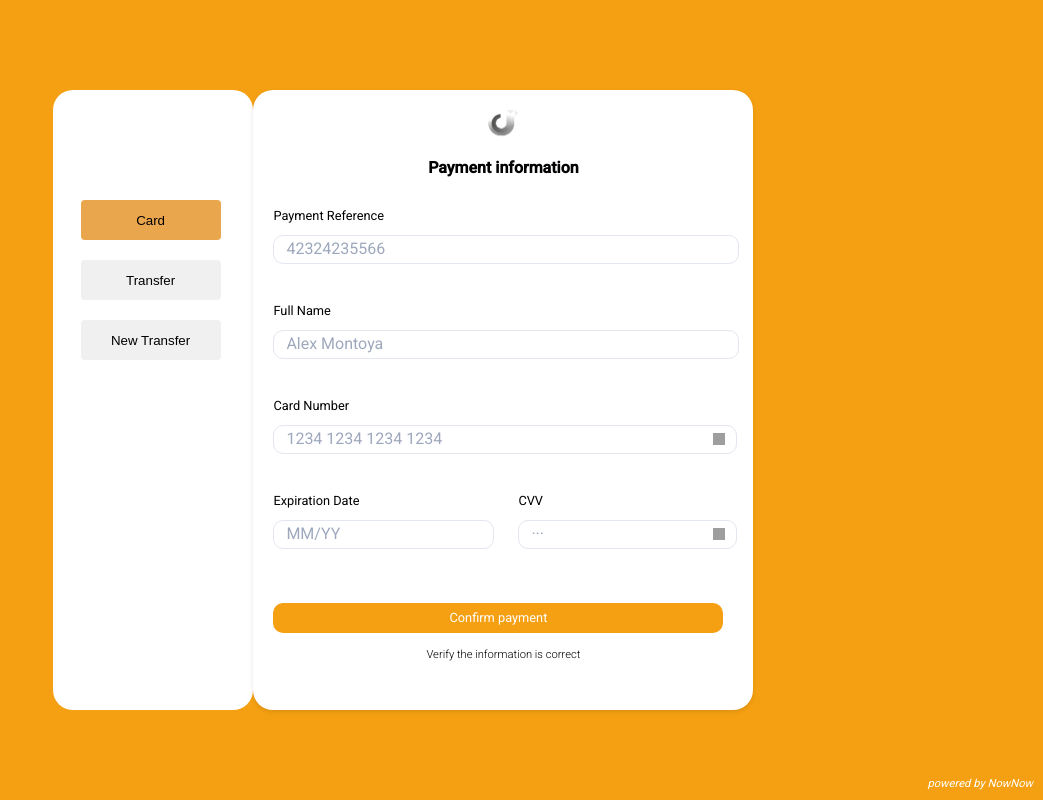
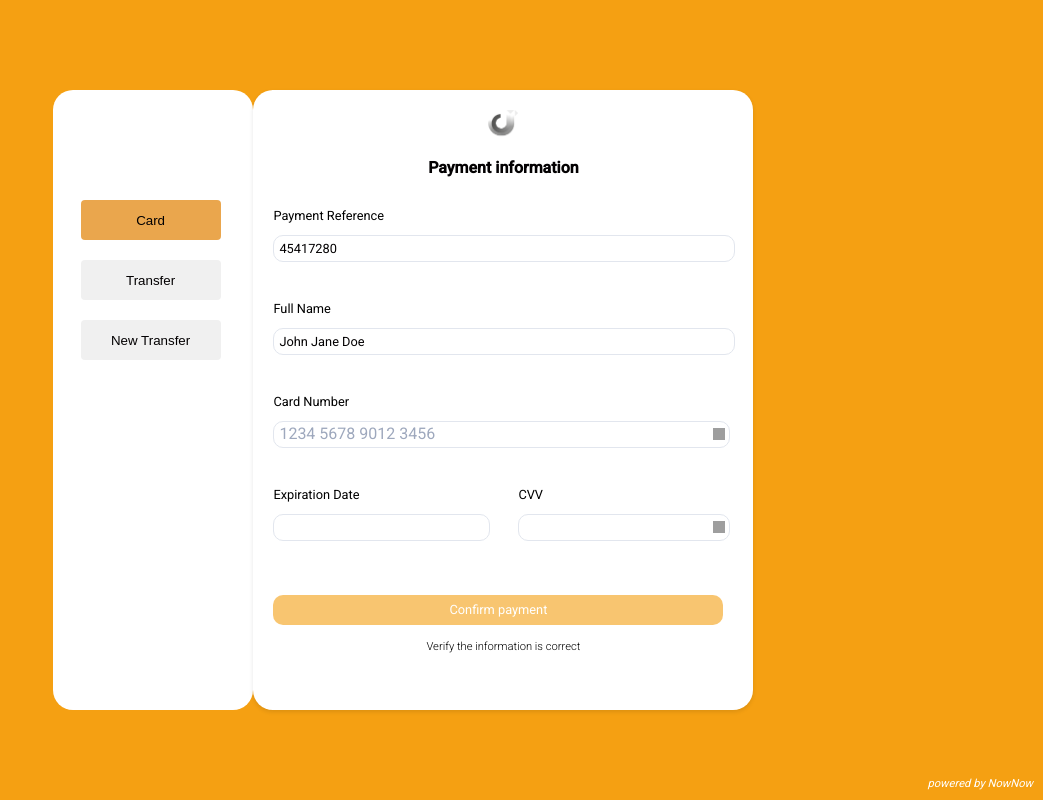
Before and after one commit to Greg-nownow/paystack-web-app, an Angular app: page /card in a window 1280 px wide. Shown: the whole page, without its empty margins (237-1280 px from the left). Built offline with nearby package versions, Linux system fonts and the light colour scheme; grey boxes are pictures that could not be loaded.

Commit message:
added security

```diff
--- a/src/app/card/card.component.html
+++ b/src/app/card/card.component.html
@@ -15,47 +15,77 @@
       <img src="assets/icons/contec-logo.png" style="width: 30px;" class="logo" />
       <h1 style="font-size: 1rem;">Payment information</h1>
     </div>
-    <form style="margin-top: 20px;">
+    <form [formGroup]="cardForm" (ngSubmit)="initiatePayStack()" style="margin-top: 20px;">
       <div class="form-group" style="margin-bottom: 15px;">
         <label for="paymentReference" style="display: block; font-size: 0.8rem; margin-bottom: 2px;">Payment Reference</label>
-        <input style="width: calc(100% - 10px); height: 25px; font-size: 0.8rem; background-color: #ffffff;" type="text" id="paymentReference" class="empty" placeholder="42324235566" required />
+        <input formControlName="paymentReference"
+               type="text"
+               id="paymentReference"
+               autocomplete="off"
+               [class.invalid]="cardForm.get('paymentReference')?.invalid && cardForm.get('paymentReference')?.touched"/>
       </div>
 
       <div class="form-group" style="margin-bottom: 15px;">
-        <label for="full-name" style="display: block; font-size: 0.8rem; margin-bottom: 2px;">Full Name</label>
-        <input style="width: calc(100% - 10px); height: 25px; font-size: 0.8rem; background-color: #ffffff;" class="full-name empty" type="text" id="full-name" placeholder="Alex Montoya" required />
+        <label for="fullName">Full Name</label>
+        <input formControlName="fullName"
+               type="text"
+               id="fullName"
+               autocomplete="off"
+               [class.invalid]="cardForm.get('fullName')?.invalid && cardForm.get('fullName')?.touched"/>
       </div>
 
       <div class="form-group" style="margin-bottom: 15px;">
-        <label for="card-number" style="display: block; font-size: 0.8rem; margin-bottom: 2px;">Card Number</label>
+        <label for="cardNumber">Card Number</label>
         <div style="position: relative; width: 100%;">
-          <input style="width: calc(100% - 35px); height: 25px; font-size: 0.8rem; padding-right: 25px; background-color: #ffffff;" type="text" id="card-number" class="empty" placeholder="1234 1234 1234 1234" required />
-          <img style="position: absolute; right: 8px; top: 50%; transform: translateY(-50%);" id="card-icon" src="assets/icons/credit-card.png" height="12" width="12" />
+          <input formControlName="cardNumber"
+                 type="text"
+                 id="cardNumber"
+                 autocomplete="off"
+                 (input)="maskCardNumber($event)"
+                 placeholder="1234 5678 9012 3456"
+                 style="width: calc(100% - 35px); height: 25px; font-size: 0.8rem; padding-right: 25px; background-color: #ffffff;"
+                 [class.invalid]="cardForm.get('cardNumber')?.invalid && cardForm.get('cardNumber')?.touched"/>
+          <img src="assets/icons/credit-card.png" style="position: absolute; right: 8px; top: 50%; transform: translateY(-50%);" height="12" width="12" />
         </div>
       </div>
 
       <div style="display: flex; gap: 30px; margin-bottom: 15px;">
         <div class="form-group" style="flex: 1;">
-          <label for="expiration" style="display: block; font-size: 0.8rem; margin-bottom: 2px;">Expiration Date</label>
-          <input style="width: calc(100% - 10px); height: 25px; font-size: 0.8rem; background-color: #ffffff;" class="expiration-input empty" type="tel" id="expiration" minlength="5" maxlength="5" pattern="/{5}/" placeholder="MM/YY" required />
+          <label for="expirationDate">Expiration Date</label>
+          <input formControlName="expirationDate"
+                 type="text"
+                 id="expirationDate"
+                 autocomplete="off"
+                 (input)="formatExpiryDate($event)"
+                 [class.invalid]="cardForm.get('expirationDate')?.invalid && cardForm.get('expirationDate')?.touched"/>
         </div>
         <div class="form-group" style="flex: 1;">
           <label for="cvv" style="display: block; font-size: 0.8rem; margin-bottom: 2px;">CVV</label>
           <div style="position: relative; width: 100%;">
-            <input style="width: calc(100% - 35px); height: 25px; font-size: 0.8rem; padding-right: 25px; background-color: #ffffff;" class="cvv-input empty" type="tel" maxlength="3" placeholder="···" id="cvv" required />
-            <img style="position: absolute; right: 8px; top: 50%; transform: translateY(-50%);" id="info-icon" src="assets/icons/info.png" height="12" width="12" />
+            <input formControlName="cvv"
+                   type="password"
+                   id="cvv"
+                   maxlength="3"
+                   autocomplete="off"
+                   style="width: calc(100% - 35px); height: 25px; font-size: 0.8rem; padding-right: 25px; background-color: #ffffff;"
+                   [class.invalid]="cardForm.get('cvv')?.invalid && cardForm.get('cvv')?.touched"/>
+            <img src="assets/icons/info.png" style="position: absolute; right: 8px; top: 50%; transform: translateY(-50%);" height="12" width="12" />
           </div>
         </div>
       </div>
 
-      <button type="submit" class="confirm-payment" style="height: 30px; font-size: 0.8rem; width: calc(100% - 10px); margin-top: 15px;" (click)="initiatePayStack()">Confirm payment</button>
+      <button type="submit"
+              class="confirm-payment"
+              [disabled]="!cardForm.valid">
+        Confirm payment
+      </button>
     </form>
     <div class="verify-info" style="margin-top: 15px;">
-      <small style="font-size: 0.7rem;">Verify the information is correct</small>
+      <small  style="font-size: 0.7rem;">Verify the information is correct</small>
     </div>
   </div>
 </div>
 
-<div class="powered-by" style="font-size: 0.7rem;">
+<div class="powered-by"  style="font-size: 0.7rem;">
   powered by NowNow
 </div>
--- a/src/app/card/card.component.scss
+++ b/src/app/card/card.component.scss
@@ -60,3 +60,35 @@
   color: #fff;
   font-style: italic;
 }
+
+
+.invalid {
+  border-color: red;
+}
+
+input {
+  width: calc(100% - 10px);
+  height: 25px;
+  font-size: 0.8rem;
+  background-color: #ffffff;
+  padding: 0 5px;
+}
+
+label {
+  display: block;
+  font-size: 0.8rem;
+  margin-bottom: 2px;
+}
+
+.confirm-payment {
+  height: 30px;
+  font-size: 0.8rem;
+  width: calc(100% - 10px);
+  margin-top: 15px;
+  cursor: pointer;
+
+  &:disabled {
+    opacity: 0.6;
+    cursor: not-allowed;
+  }
+}
--- a/src/app/card/card.component.ts
+++ b/src/app/card/card.component.ts
@@ -1,24 +1,52 @@
-import { Component } from '@angular/core';
+import { Component, OnInit, OnDestroy } from '@angular/core';
+import { FormBuilder, FormGroup, ReactiveFormsModule, Validators } from '@angular/forms';
 import { Router } from '@angular/router';
 import { TabService } from '../services/tab.service';
+import { ToastService } from '../shared/services/toast.service';
 import { CommonModule } from '@angular/common';
-import { HttpClientModule } from '@angular/common/http';
-import PaystackPop from '@paystack/inline-js'
+// import { ToastService } from '../services/toast.service';
 
 @Component({
   selector: 'app-card',
-  imports: [CommonModule, HttpClientModule],
   templateUrl: './card.component.html',
-  styleUrl: './card.component.scss'
+  styleUrls: ['./card.component.scss'],
+  imports: [CommonModule, ReactiveFormsModule],
+  standalone: true
 })
-export class CardComponent {
+export class CardComponent implements OnInit, OnDestroy {
   activeTab$: any;
+  private readonly SESSION_TIMEOUT = 600000; // 10 minutes
+  private sessionTimer: any;
+  cardForm!: FormGroup;
 
-  constructor(private router: Router,
-    private tabService: TabService) {
 
-      this.activeTab$ = this.tabService.activeTab$;
-     }
+
+  constructor(
+    private router: Router,
+    private tabService: TabService,
+    private fb: FormBuilder,
+    private toastService: ToastService
+  ) {
+    this.activeTab$ = this.tabService.activeTab$;
+    this.initForm();
+
+  }
+
+
+  ngOnInit() {
+    this.startSessionTimer();
+    this.initializeFormDefaults();
+
+  }
+
+  ngOnDestroy() {
+    this.clearSensitiveData();
+    if (this.sessionTimer) {
+      clearTimeout(this.sessionTimer);
+    }
+  }
+
+
 
   navigateToCard() {
     this.tabService.setActiveTab('card');
@@ -35,9 +63,70 @@ export class CardComponent {
     this.router.navigate(['/new-transfer']);
   }
 
-  initiatePayStack(){
-    // const access_code = { accessCode: '32323242324232424232423' }
-    // const popup = new PaystackPop();
-    // popup.resumeTransaction(access_code)
+  maskCardNumber(event: any) {
+    let input = event.target.value.replace(/\D/g, '');
+    if (input.length > 16) {
+      input = input.substr(0, 16);
+    }
+    const masked = input.replace(/(\d{4})/g, '$1 ').trim();
+    console.log(masked);
+    event.target.value = masked;
+    this.cardForm.patchValue({ cardNumber: input }, { emitEvent: false });
+  }
+
+  formatExpiryDate(event: any) {
+    let input = event.target.value.replace(/\D/g, '');
+    if (input.length >= 2) {
+      input = input.substr(0, 2) + '/' + input.substr(2);
+    }
+    event.target.value = input;
+  }
+
+  initiatePayStack() {
+    // if (this.cardForm.valid) {
+    //   const securePayload = this.prepareSecurePayload();
+    //   // Implement PayStack integration here
+    //   this.toastService.show(true);
+    // }
+    console.log(this.cardForm.value);
+  }
+
+  private startSessionTimer() {
+    this.sessionTimer = setTimeout(() => {
+      this.navigateToNewTransfer();
+      this.clearSensitiveData();
+    }, this.SESSION_TIMEOUT);
+  }
+
+  private clearSensitiveData() {
+    this.cardForm.reset();
+  }
+
+  private prepareSecurePayload() {
+    const formValue = this.cardForm.value;
+    return {
+      reference: formValue.paymentReference,
+      name: formValue.fullName,
+      cardLastFour: formValue.cardNumber.slice(-4),
+      expiryMonth: formValue.expirationDate.split('/')[0],
+      expiryYear: formValue.expirationDate.split('/')[1]
+    };
+  }
+
+  private initializeFormDefaults() {
+    this.cardForm.patchValue({
+      paymentReference: '45417280',
+      fullName: 'John Jane Doe'
+    });
+  }
+
+  private initForm(): void {
+    this.cardForm = this.fb.group({
+      paymentReference: ['', [Validators.required, Validators.pattern('^[0-9]{8,12}$')]],
+      fullName: ['', [Validators.required, Validators.pattern('^[a-zA-Z ]*$')]],
+      cardNumber: ['', [Validators.required, Validators.pattern('^[0-9]{16}$')]],
+      expirationDate: ['', [Validators.required, Validators.pattern('^(0[1-9]|1[0-2])\/([0-9]{2})$')]],
+      cvv: ['', [Validators.required, Validators.pattern('^[0-9]{3}$')]]
+    });
   }
 }
```
